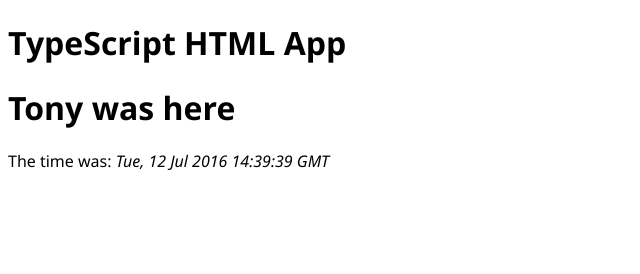
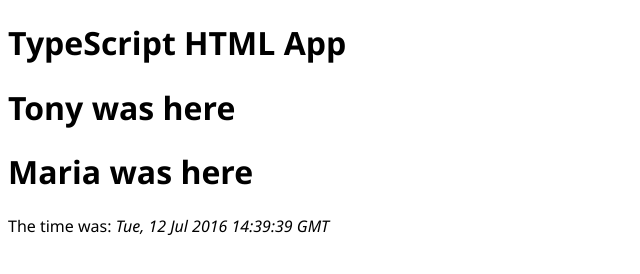
Before and after one commit to MShahpazova/internip-project-angularjs, a plain HTML site: page hydra-frontend/index.html in a window 1280 px wide. Shown: the whole page, without its empty margins (0-640 px from the left). Drawn offline with Linux system fonts and the light colour scheme.

Commit message:
Maria's first commit

```diff
--- a/hydra-frontend/index.html
+++ b/hydra-frontend/index.html
@@ -10,7 +10,7 @@
 <body>
     <h1>TypeScript HTML App</h1>
 	<h1>Tony was here</h1>
-
+	<h1>Maria was here</h1>
     <div id="content"></div>
 </body>
 </html>
```
